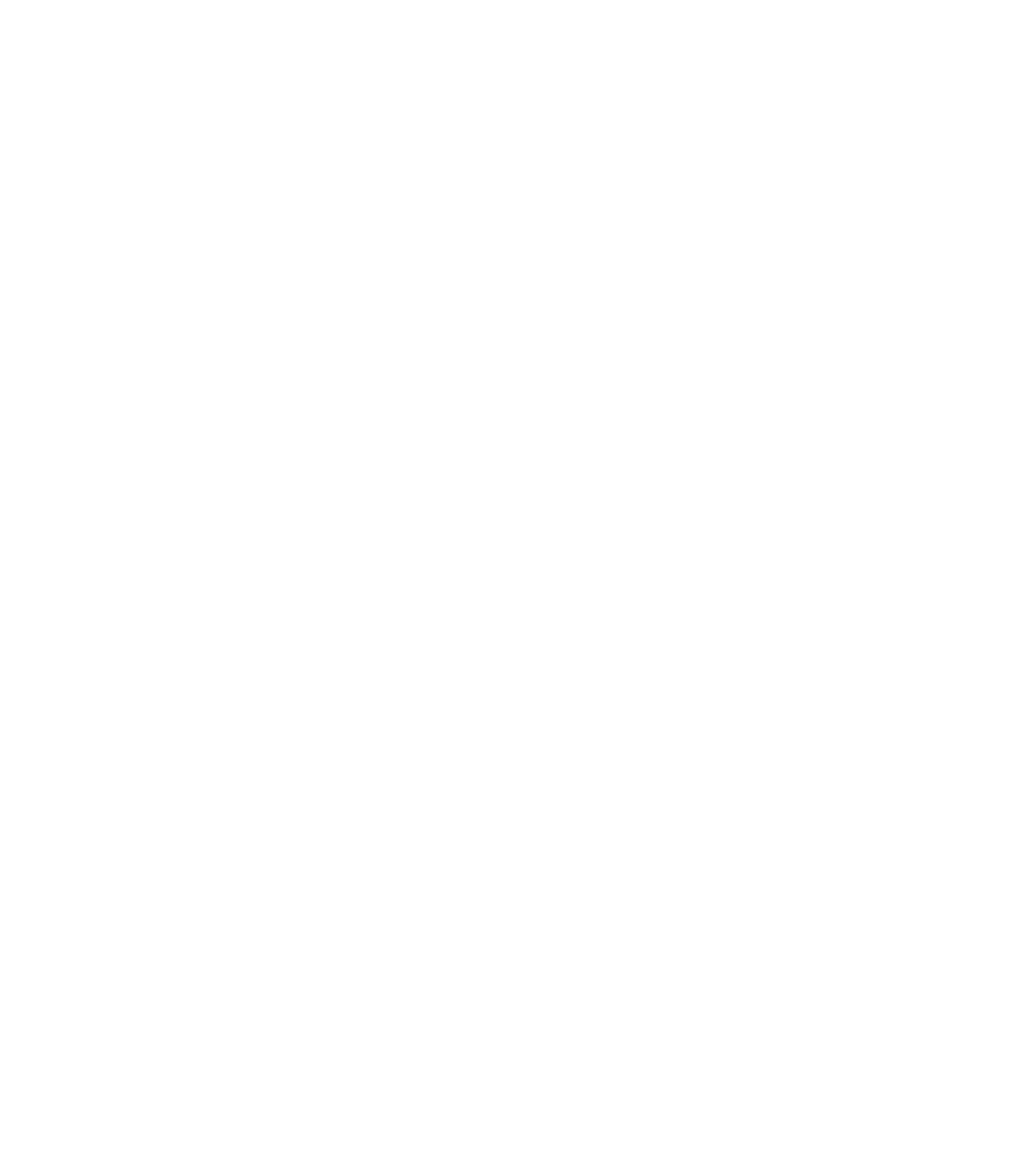
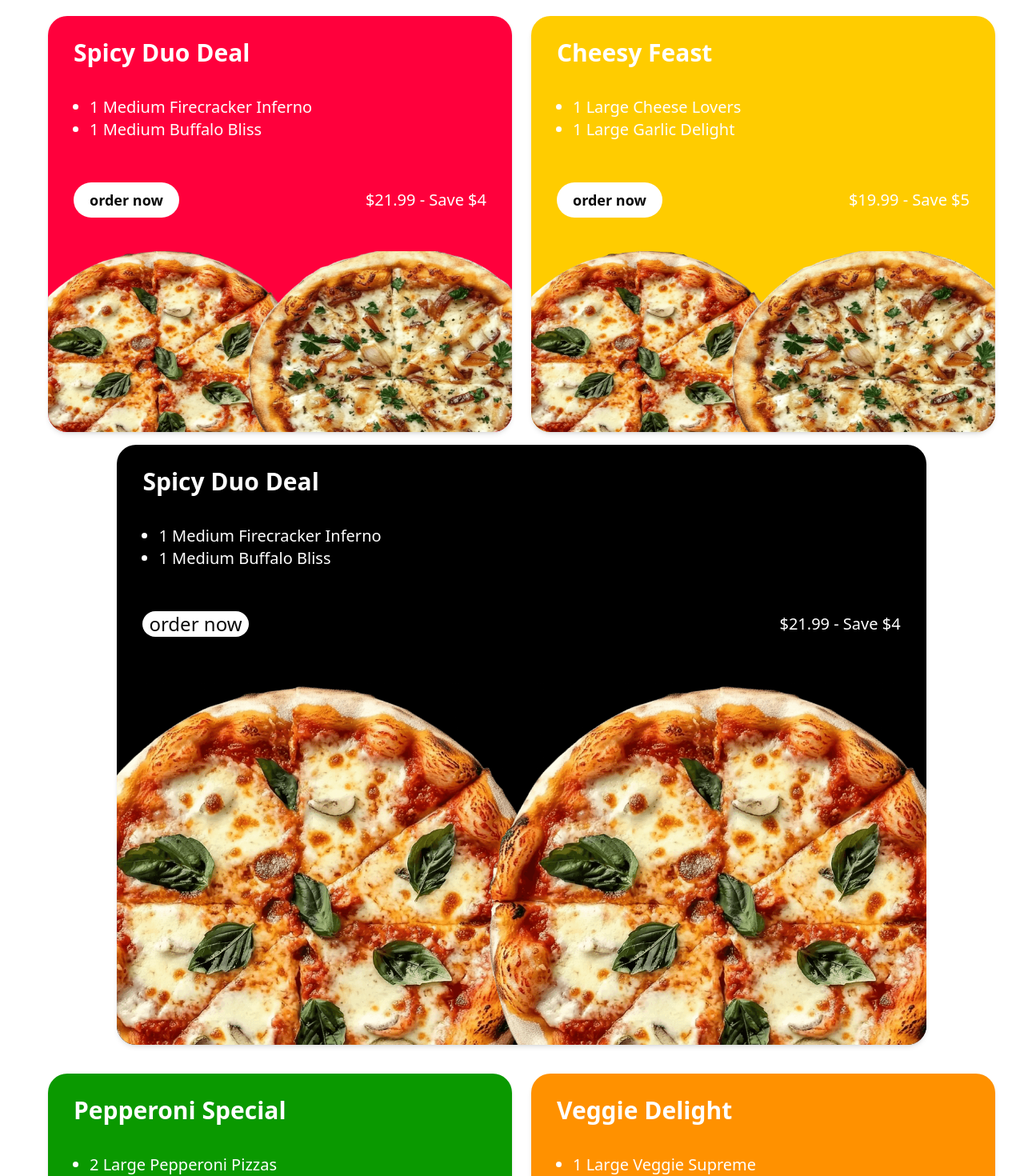
Before and after one commit to Hemant-14942/Pepper, a React (Vite) app in the folder Frontend/: page / in a window 1280 px wide. Shown: the part 2020-3490 px from the top of the page at 80% size. Before the commit the page ends 1768 px from the top, so only its background shows below. Built offline with nearby package versions, Linux system fonts and the light colour scheme.

Commit message:
Hero Card Section Added

```diff
--- a/Frontend/src/components/HeroCardSection.jsx
+++ b/Frontend/src/components/HeroCardSection.jsx
@@ -0,0 +1,90 @@
+import React from "react";
+import HeroCard from "./HeroCard";
+
+const HeroCardSection = () => {
+  return (
+    <>
+      <div className="container-cards flex flex-col justify-between items-center gap-17 py-2 mt-22">
+        <div className="text flex flex-col items-center gap-7">
+          <h1 className="text-5xl font-bold">Hot Pizza, Hotter Deals</h1>
+          <p className="text-2xl">
+            From family-sized deals to solo slices, find the perfect offer for
+            your pizza cravings.
+          </p>
+        </div>
+        <div className="cards flex ">
+          <HeroCard
+            title="Spicy Duo Deal"
+            items={["1 Medium Firecracker Inferno", "1 Medium Buffalo Bliss"]}
+            price="$21.99 - Save $4"
+            images={["/assets/heroPizza.png", "/assets/garlicPizza.png"]}
+            bgcolor={"bg-pink-red"}
+          />
+          <HeroCard
+            title="Cheesy Feast"
+            items={["1 Large Cheese Lovers", "1 Large Garlic Delight"]}
+            price="$19.99 - Save $5"
+            images={["/assets/heroPizza.png", "/assets/garlicPizza.png"]}
+            bgcolor={"bg-yellow"}
+          />
+        </div>
+      </div>
+      <div className="bigcard-cont w-full flex justify-center items-center overflow-hidden rounded-md ">
+        <div className="flex flex-col items-center w-[79%]  h-[750px] ml-6 mb-2 bg-black rounded-3xl shadow-md">
+          <div className="info-cont w-full h-[55%]  px-7 py-6 ">
+            <div className="info w-full h-full p-1 flex flex-col gap-9 items-start">
+              <h1 className="text-3xl font-bold text-white">Spicy Duo Deal</h1>
+              <ul className="list-disc text-white ml-5">
+                <li className="text-xl text-white">
+                  1 Medium Firecracker Inferno
+                </li>
+                <li className="text-xl text-white">1 Medium Buffalo Bliss</li>
+              </ul>
+              <div className="btnprice flex justify-between items-center w-full mt-4">
+                <button
+                  type="button"
+                  className="px-2 bg-white rounded-full text-2xl"
+                >
+                  order now
+                </button>
+                <span className="text-xl text-white">$21.99 - Save $4</span>
+              </div>
+            </div>
+          </div>
+          <div className="img  w-full overflow-hidden rounded-3xl">
+            <div className="img-sub overflow-hidden flex justify-center w-full h-full mt-6 ">
+              <img
+                src="/assets/heroPizza.png"
+                className="w-[110%] h-[110%] scale-128 mt-9"
+                alt="Pepper Pizza"
+              />
+              <img
+                src="/assets/heroPizza.png"
+                className=" w-[110%] h-[110%] scale-128 mt-9"
+                alt="Pepper Pizza"
+              />
+            </div>
+          </div>
+        </div>
+      </div>
+      <div className="flex justify-center items-center  mt-7">
+        <HeroCard
+          title="Pepperoni Special"
+          items={["2 Large Pepperoni Pizzas", "1 Large Margherita"]}
+          price="$25.99 - Save $6"
+          images={["/assets/heroPizza.png", "/assets/garlicPizza.png"]}
+          bgcolor={"bg-green"}
+        />
+        <HeroCard
+          title="Veggie Delight"
+          items={["1 Large Veggie Supreme", "1 Large Margherita"]}
+          price="$18.99 - Save $3"
+          images={["/assets/heroPizza.png", "/assets/garlicPizza.png"]}
+          bgcolor={"bg-orange"}
+        />
+      </div>
+    </>
+  );
+};
+
+export default HeroCardSection;
--- a/Frontend/src/pages/Home.jsx
+++ b/Frontend/src/pages/Home.jsx
@@ -1,11 +1,13 @@
 import React from 'react'
 import HeroSection from '../components/HeroSection'
 import LabelledSection from '../components/LabelledSection'
+import HeroCardSection from '../components/HeroCardSection'
 const Home = () => {
   return (
     <div>
       <HeroSection/>
       <LabelledSection/>
+      <HeroCardSection/>
     </div>
   )
 }
```
